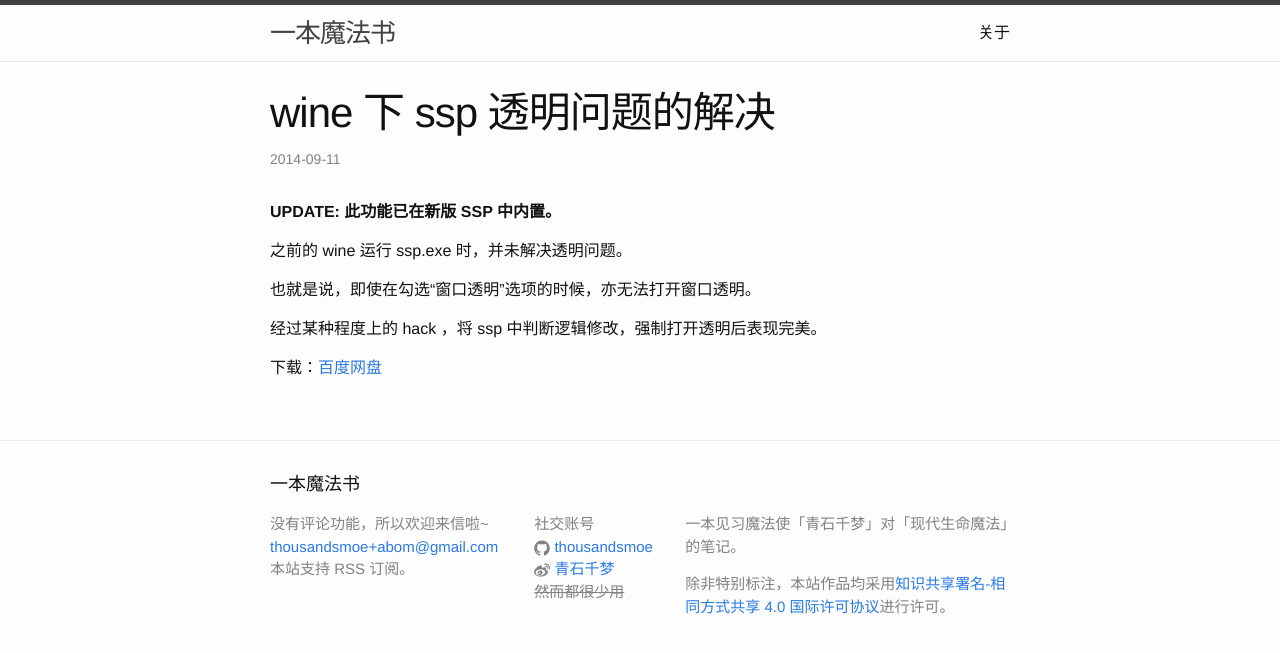
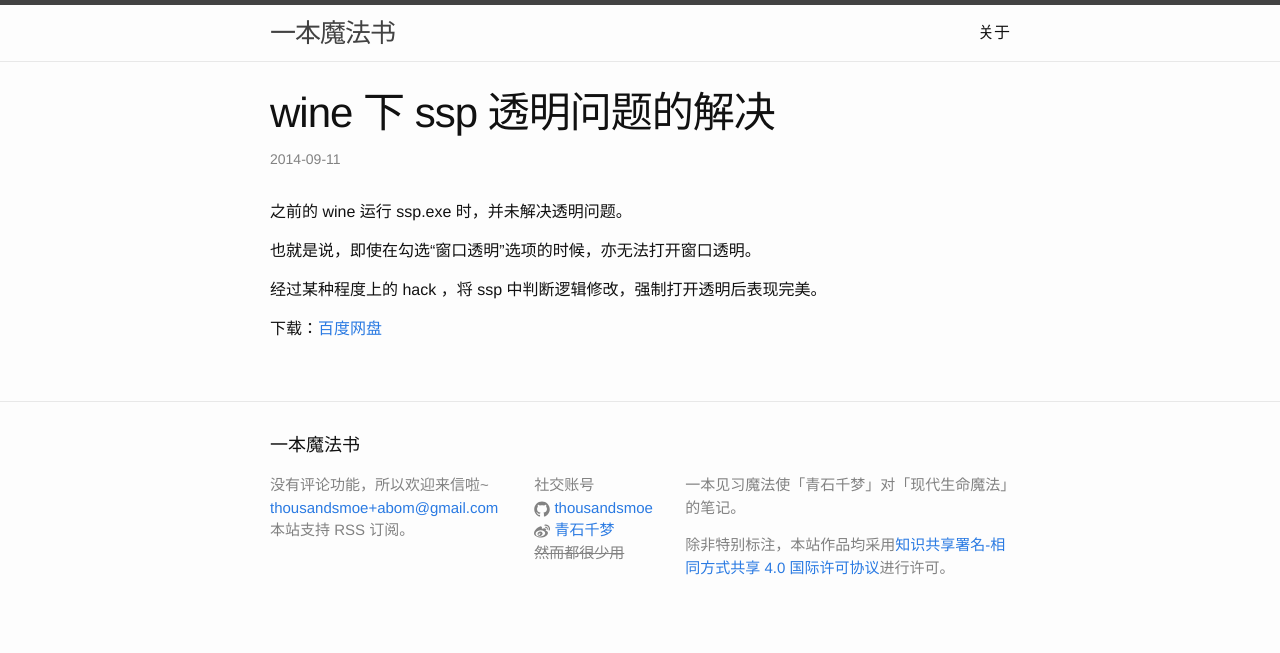
Before and after one commit to thousandsmoe/thousandsmoe.github.io, a Jekyll site: the page built from _posts/2014-09-11-ssp-for-wine.md, in a window 1280 px wide. Shown: the top 653 px of the page. Built offline with Jekyll 4.4.1, drawn with Linux system fonts in a browser that asks for light colours.

Commit message:
fix mistake

```diff
--- a/_posts/2014-09-11-ssp-for-wine.md
+++ b/_posts/2014-09-11-ssp-for-wine.md
@@ -3,8 +3,6 @@ layout: post
 title: wine 下 ssp 透明问题的解决
 date: 2014-09-11 09:38:14
 ---
-
-**UPDATE: 此功能已在新版 SSP 中内置。**
 
 之前的 wine 运行 ssp.exe 时，并未解决透明问题。
 
```
Also changed, not shown: _posts/2014-02-17-remove-icons-on-win7.md (+2 -0 lines).
